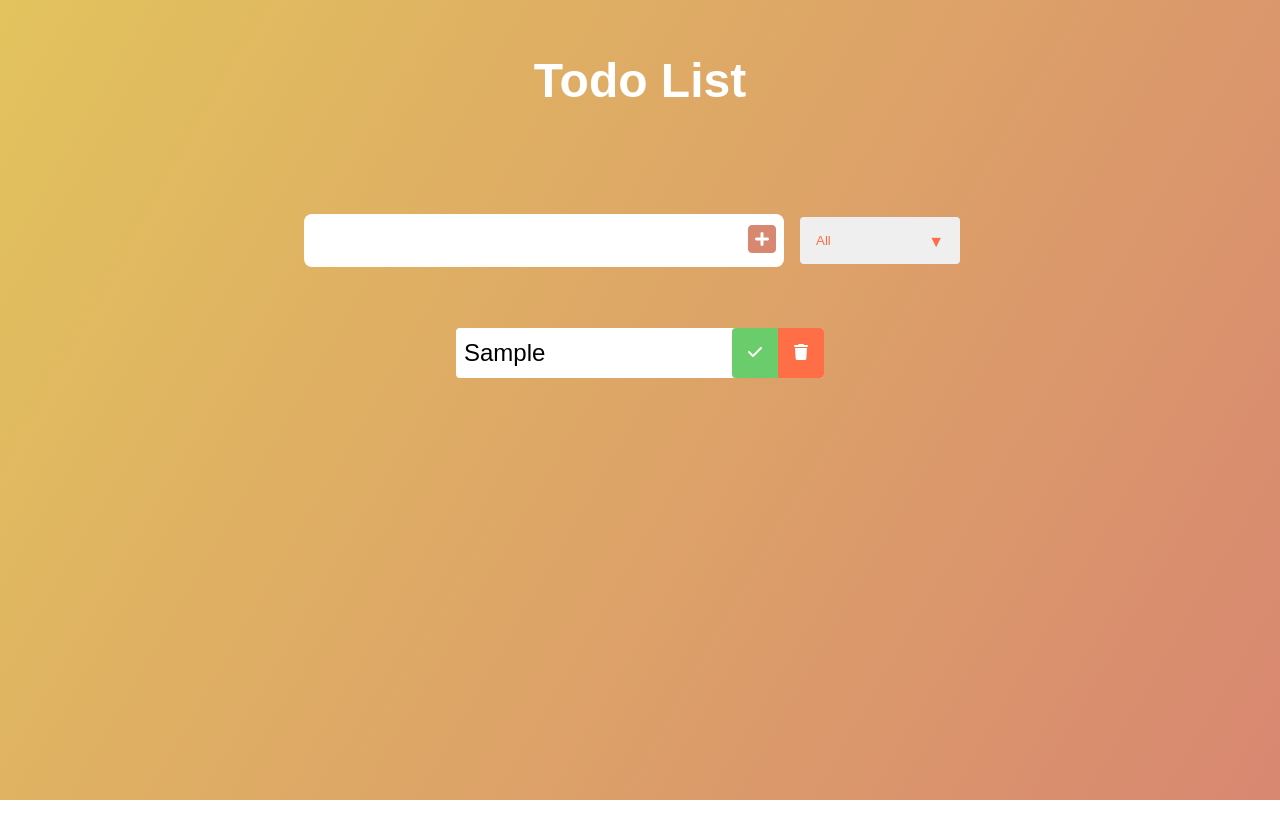
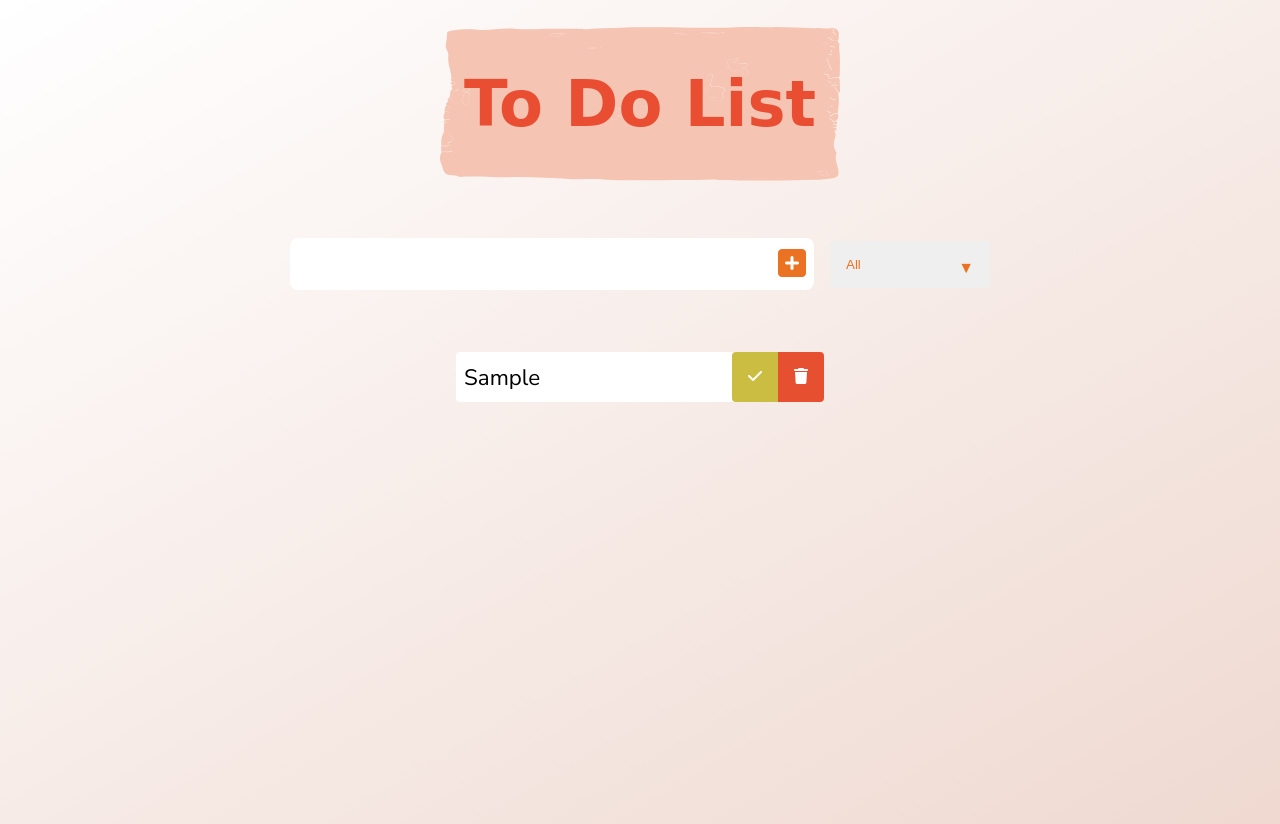
Before and after one commit to Nathipd/todo-list-js, a plain HTML site: page index.html in a window 1280 px wide. Both pictures are taken after typing "Sample" into the empty fields and a click on the button 762 px from the left and 240 px from the top of the page. Before the commit the page ends 800 px from the top, so only its background shows below. Drawn offline with Linux system fonts and the light colour scheme; a web font is replaced by a local one.

Commit message:
Make the style
Make the css style.

Signed-off-by: Nathalia <nathalia.desenv@gmail.com>

```diff
--- a/app.js
+++ b/app.js
@@ -7,6 +7,8 @@ const filterOption = document.querySelector('.filter-todo');
 
 // Event Listeners
 document.addEventListener('DOMContentLoaded', getTodos);
+
+
 
 todoButton.addEventListener('click', addTodo);
 
@@ -62,6 +64,7 @@ function deleteCheck(e) {
 
         // Animation
         todo.classList.add("fall");
+        removeLocalTodos(todo);
         todo.addEventListener('transitionend', function () {
             todo.remove();
         });
@@ -122,8 +125,6 @@ function saveLocalTodos(todo) {
 }
 
 function getTodos() {
-
-    console.log('hello')
     // Check --- Do I already have thing in there?
     let todos;
     // If have the array (todo itens)
@@ -162,3 +163,24 @@ function getTodos() {
         todoList.appendChild(todoDiv);
     })
 }
+
+function removeLocalTodos(todo) {
+    // Check --- Do I already have thing in there?
+    let todos;
+    // If have the array (todo itens)
+    if (localStorage.getItem('todos') === null) {
+        // Create an empty array
+        todos = [];
+    } else {
+        // Get the array
+        todos = JSON.parse(localStorage.getItem('todos'));
+    }
+
+    // When the To Do is deleted, we access the text of the array that is the To Do text.
+    // With the To Do text we serch what is its position, to remove it
+    const todoIndex = todo.children[0].innerText;
+    todos.splice(todos.indexOf(todoIndex), 1); // remove 1 item
+
+    // Remove from localStorage
+    localStorage.setItem('todos', JSON.stringify(todos));
+}
--- a/css/style.css
+++ b/css/style.css
@@ -5,19 +5,36 @@
 }
 
 body {
-    background-image: linear-gradient(120deg, #e2c35d, #d88771);
+    background-image: linear-gradient(150deg, #ffffffbd, #efd9d1);
     color: white;
-    font-family: "Poppins", sans-serif;
+    font-family: 'Nunito Sans', sans-serif;
     min-height: 100vh;
 }
 
 header {
-    font-size: 1.5rem;
+    margin-top: 3vmin;
+}
+
+header img {
+    z-index: 1;
+    position: relative;
+    width: 50vmin;
+}
+
+header h1 {
+    position: absolute;
+    z-index: 2;
+
+    font-size: 4rem;
+    color: #e94d32;
+
+    font-family: 'Cabin Sketch', cursive;
 }
 
 header,
 form {
     min-height: 20vh;
+
     display: flex;
     justify-content: center;
     align-items: center;
@@ -26,18 +43,31 @@ form {
 form input,
 form button {
     padding: 0.5rem;
+    height: 3.3rem;
     font-size: 2rem;
     border: none;
     background-color: white;
 }
 
 form input {
+    width: 60vmin;
+
     border-top-left-radius: 1vmin;
     border-bottom-left-radius: 1vmin;
+
+    margin-left: 1rem;
+
+    font-family: 'Nunito Sans', sans-serif;
+    font-size: 1.56rem;
+    font-weight: 400;
+}
+
+form input:focus {
+    outline: none;
 }
 
 form button {
-    color: #d88771;
+    color: #ea7222;
     background-color: white;
 
     border-top-right-radius: 1vmin;
@@ -50,7 +80,7 @@ form button {
 
 form button:hover {
     color: white;
-    background-color: #d88771;
+    background-color: #ea7222;
 }
 
 .todo-container {
@@ -85,7 +115,6 @@ form button:hover {
 
 .trash-btn,
 .complete-btn {
-    background: #ff6f47;
     color: white;
     border: none;
     padding: 1rem;
@@ -94,19 +123,21 @@ form button:hover {
 }
 
 .complete-btn {
-    background: rgb(106, 204, 106);
-
+    background: #cabd41;
     border-top-left-radius: 0.5vmin;
     border-bottom-left-radius: 0.5vmin;
 }
 
 .trash-btn {
+    background-color: #e74f31;
     border-top-right-radius: 0.5vmin;
     border-bottom-right-radius: 0.5vmin;
 }
 
 .todo-item {
     padding: 0rem 0.5rem;
+
+    font-size: 1.4rem;
 }
 
 .fa-trash,
@@ -114,17 +145,17 @@ form button:hover {
     pointer-events: none;
 }
 
-.completed{
+.completed {
     text-decoration: line-through;
     opacity: 0.5;
 }
 
-.fall{
+.fall {
     transform: translateY(8rem) rotateZ(20deg);
     opacity: 0;
 }
 
-select{
+select {
     -webkit-appearance: none;
     -moz-appearance: none;
     appearance: none;
@@ -132,14 +163,14 @@ select{
     border: none;
 }
 
-select{
-    color: #ff6f47;
+select {
+    color: #ea7222;
     width: 10rem;
     cursor: pointer;
     padding: 1rem;
 }
 
-.select{
+.select {
     position: relative;
 
     margin: 1rem;
@@ -149,14 +180,14 @@ select{
     border-radius: 0.5vmin;
 }
 
-.select::after{
+.select::after {
     content: "\25BC";
 
     position: absolute;
     top: 0;
     right: 0;
 
-color: #ff6f47;
+    color: #ea7222;
 
     padding: 1rem;
     pointer-events: none;
@@ -164,7 +195,7 @@ pointer-events: none;
     transition: all 0.3s ease;
 }
 
-.select:hover::after{
-    background: #ff6f47;
+.select:hover::after {
+    background: #ea7222;
     color: white;
 }
--- a/index.html
+++ b/index.html
@@ -5,22 +5,29 @@
     <meta charset="UTF-8">
     <meta http-equiv="X-UA-Compatible" content="IE=edge">
     <meta name="viewport" content="width=device-width, initial-scale=1.0">
-    <title>Todo List</title>
+    <title>To Do List</title>
     <link rel="shortcut icon" href="img/icon.svg" type="image/x-icon">
 
     <link rel="preconnect" href="https://fonts.googleapis.com">
     <link rel="preconnect" href="https://fonts.gstatic.com" crossorigin>
-    <link href="https://fonts.googleapis.com/css2?family=Ubuntu&display=swap" rel="stylesheet">
+
+    <!-- Fontes -->
+    <link href="https://fonts.googleapis.com/css2?family=Cabin+Sketch&family=Nunito+Sans&display=swap" rel="stylesheet">
+
+    <!-- Ícones -->
     <link rel="stylesheet" href="https://cdnjs.cloudflare.com/ajax/libs/font-awesome/6.4.0/css/all.min.css"
         integrity="sha512-iecdLmaskl7CVkqkXNQ/ZH/XLlvWZOJyj7Yy7tcenmpD1ypASozpmT/E0iPtmFIB46ZmdtAc9eNBvH0H/ZpiBw=="
         crossorigin="anonymous" referrerpolicy="no-referrer" />
+
+
     <link rel="stylesheet" href="css/style.css">
 </head>
 
 <body>
 
     <header>
-        <h1>Todo List</h1>
+        <img src="img/banner.svg" alt="" >
+        <h1>To Do List</h1>
     </header>
 
     <form>
```
Also changed, not shown: img/banner.svg (added), img/calendar.png (deleted), img/to-do-list.png (deleted). Lines whose indentation alone changed are shown as unchanged.
